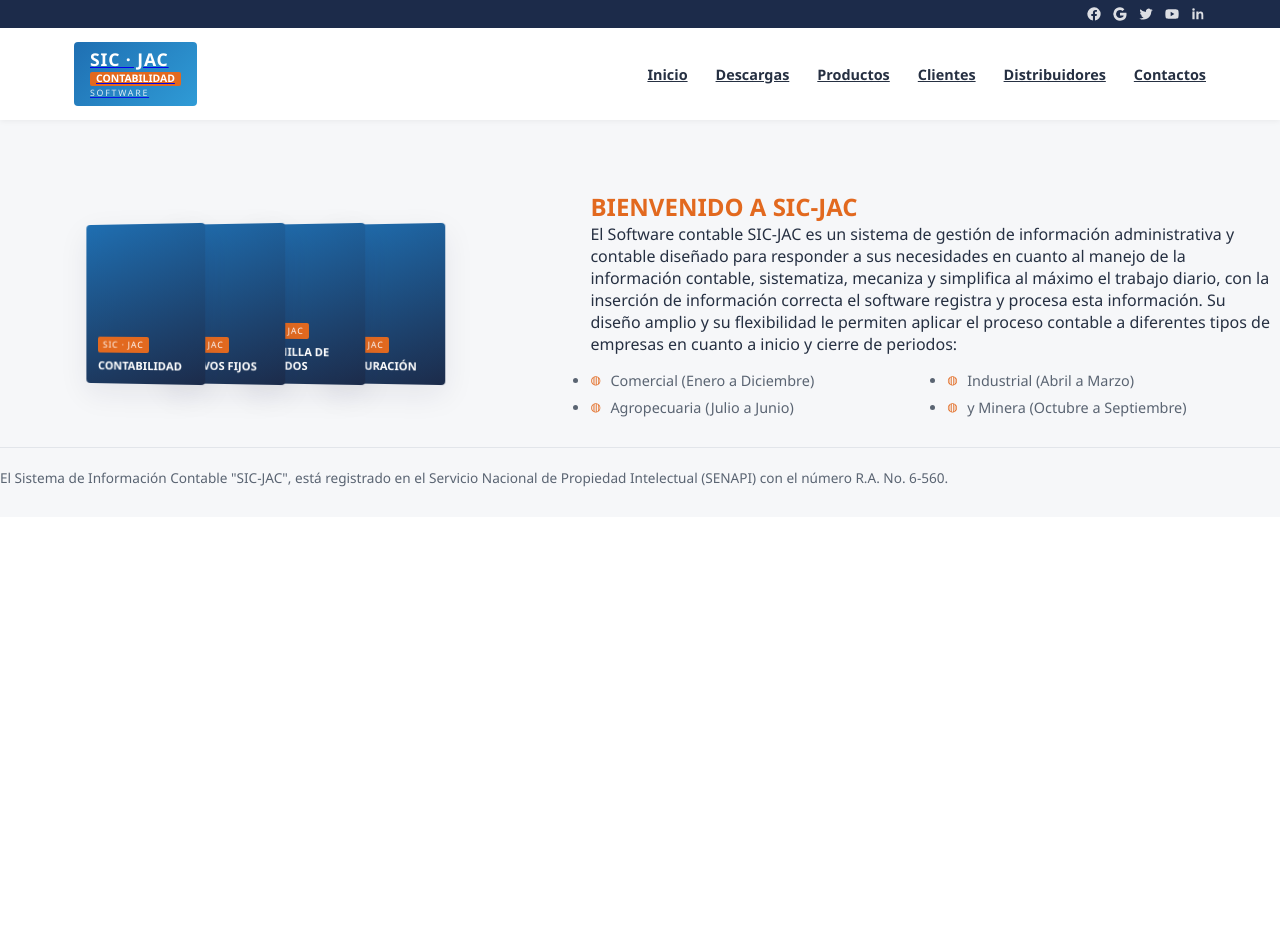
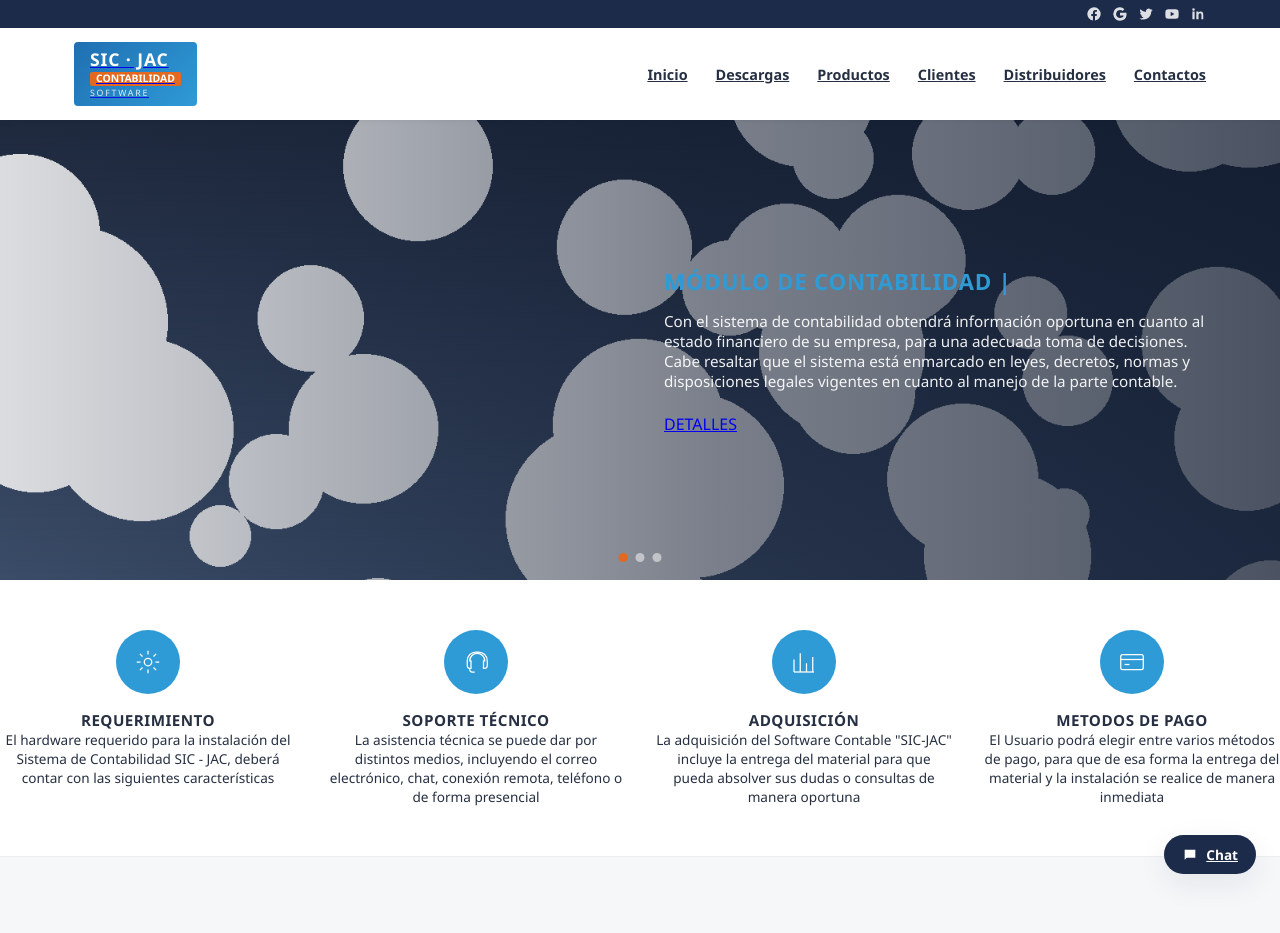
Before and after one commit to Roberto-Michael-Quintana-Rojas/examenFinalDise-o, a React (Vite) app in the folder examenFinal/: page / in a window 1280 px wide. Shown: the top 933 px of the page. Before the commit the page ends 800 px from the top, so only its background shows below. Built offline with nearby package versions, Linux system fonts and the light colour scheme.

Commit message:
creacion del componente hero y tambien de informacion de las cards

```diff
--- a/examenFinal/src/App.css
+++ b/examenFinal/src/App.css
@@ -246,3 +246,121 @@
   height: 2px;
   background: var(--texto-oscuro);
 }
+
+/* -------------------------------------------hero */
+
+.hero {
+  position: relative;
+  min-height: 460px;
+  background-size: cover;
+  background-position: center;
+  display: flex;
+  align-items: center;
+  overflow: hidden;
+}
+
+.hero-overlay {
+  position: absolute;
+  inset: 0;
+  background: linear-gradient(90deg, rgba(15, 25, 45, 0.15) 0%, rgba(15, 25, 45, 0.55) 55%, rgba(15, 25, 45, 0.75) 100%);
+}
+
+.hero-content {
+  position: relative;
+  z-index: 2;
+  max-width: 640px;
+  margin-left: auto;
+  padding: 40px 60px 40px 24px;
+  color: var(--blanco);
+}
+
+.hero-eyebrow {
+  color: var(--azul-claro);
+  font-size: 1.4rem;
+  font-weight: 800;
+  letter-spacing: 0.03em;
+  margin-bottom: 14px;
+}
+
+.hero-text {
+  color: rgba(255, 255, 255, 0.92);
+  font-size: 0.95rem;
+  margin-bottom: 22px;
+}
+
+.hero-dots {
+  position: absolute;
+  bottom: 18px;
+  left: 50%;
+  transform: translateX(-50%);
+  display: flex;
+  gap: 8px;
+  z-index: 3;
+}
+
+.hero-dot {
+  width: 9px;
+  height: 9px;
+  border-radius: 50%;
+  border: none;
+  background: rgba(255, 255, 255, 0.5);
+  cursor: pointer;
+  padding: 0;
+}
+
+.hero-dot.is-active {
+  background: var(--naranja);
+}
+
+/* -------------------------------------------infoCard */
+.info-cards {
+  position: relative;
+  background: var(--blanco);
+  padding: 50px 0;
+  border-bottom: 1px solid #eee;
+}
+
+.info-cards-grid {
+  display: grid;
+  grid-template-columns: repeat(4, 1fr);
+  gap: 32px;
+  text-align: center;
+}
+
+.info-card-icon {
+  width: 64px;
+  height: 64px;
+  margin: 0 auto 16px;
+  border-radius: 50%;
+  background: var(--azul-claro);
+  color: var(--blanco);
+  display: flex;
+  align-items: center;
+  justify-content: center;
+}
+
+.info-card h3 {
+  font-size: 0.95rem;
+  letter-spacing: 0.03em;
+  color: var(--texto-oscuro);
+}
+
+.info-card p {
+  font-size: 0.85rem;
+}
+
+.chat-bubble {
+  position: absolute;
+  right: 24px;
+  bottom: -18px;
+  background: var(--azul-oscuro);
+  color: var(--blanco);
+  padding: 10px 18px;
+  border-radius: 20px;
+  display: flex;
+  align-items: center;
+  gap: 8px;
+  font-size: 0.85rem;
+  font-weight: 600;
+  box-shadow: var(--sombra);
+}
--- a/examenFinal/src/App.tsx
+++ b/examenFinal/src/App.tsx
@@ -1,10 +1,14 @@
 import './App.css'
 import Bienvenido from './components/Bienvenido'
 import Header from './components/Header'
+import Hero from './components/Hero'
+import InfoCards from './components/InfoCards'
 function App() {
   return (
     <div className="app">
       <Header />
+      <Hero />
+      <InfoCards />
       <Bienvenido />
 
     </div>
--- /dev/null
+++ b/examenFinal/src/components/Hero.tsx
@@ -0,0 +1,41 @@
+import { useEffect, useState } from "react";
+import data from "../data/siteData.json";
+import heroImg from "../assets/hero.png";
+
+export default function Hero() {
+  const slides = data.carousel;
+  const [active, setActive] = useState(0);
+
+  useEffect(() => {
+    const t = setInterval(() => {
+      setActive((v) => (v + 1) % slides.length);
+    }, 6000);
+    return () => clearInterval(t);
+  }, [slides.length]);
+
+  const slide = slides[active];
+
+  return (
+    <section id="inicio" className="hero" style={{ backgroundImage: `url(${heroImg})` }}>
+      <div className="hero-overlay" />
+      <div className="hero-content">
+        <p className="hero-eyebrow">{slide.eyebrow} |</p>
+        <p className="hero-text">{slide.text}</p>
+        <a href="#productos" className="btn btn-primary">
+          {slide.cta}
+        </a>
+      </div>
+
+      <div className="hero-dots">
+        {slides.map((s, i) => (
+          <button
+            key={s.id}
+            className={`hero-dot ${i === active ? "is-active" : ""}`}
+            aria-label={`Ir a la diapositiva ${i + 1}`}
+            onClick={() => setActive(i)}
+          />
+        ))}
+      </div>
+    </section>
+  );
+}
--- /dev/null
+++ b/examenFinal/src/components/InfoCards.tsx
@@ -0,0 +1,51 @@
+import data from "../data/siteData.json";
+
+const Icons: Record<string, JSX.Element> = {
+  settings: (
+    <svg viewBox="0 0 48 48" width="30" height="30" fill="none" stroke="currentColor" strokeWidth="2">
+      <circle cx="24" cy="24" r="6" />
+      <path d="M24 6v6M24 36v6M6 24h6M36 24h6M11 11l4.2 4.2M32.8 32.8 37 37M37 11l-4.2 4.2M15.2 32.8 11 37" />
+    </svg>
+  ),
+  support: (
+    <svg viewBox="0 0 48 48" width="30" height="30" fill="none" stroke="currentColor" strokeWidth="2">
+      <path d="M24 8a14 14 0 0 0-14 14v8a4 4 0 0 0 4 4h2V22h-2a12 12 0 0 1 24 0h-2v12h2a4 4 0 0 0 4-4v-8a14 14 0 0 0-14-14Z" />
+      <path d="M14 34v2a4 4 0 0 0 4 4h4" />
+    </svg>
+  ),
+  chart: (
+    <svg viewBox="0 0 48 48" width="30" height="30" fill="none" stroke="currentColor" strokeWidth="2">
+      <path d="M8 40V20M18 40V10M28 40V26M38 40V16" />
+      <path d="M8 40h32" />
+    </svg>
+  ),
+  payment: (
+    <svg viewBox="0 0 48 48" width="30" height="30" fill="none" stroke="currentColor" strokeWidth="2">
+      <rect x="6" y="12" width="36" height="24" rx="3" />
+      <path d="M6 20h36" />
+      <path d="M12 28h8" />
+    </svg>
+  ),
+};
+
+export default function InfoCards() {
+  return (
+    <section className="info-cards">
+      <div className="container info-cards-grid">
+        {data.infoCards.map((card) => (
+          <div key={card.id} className="info-card">
+            <div className="info-card-icon">{Icons[card.icon]}</div>
+            <h3>{card.title}</h3>
+            <p>{card.text}</p>
+          </div>
+        ))}
+      </div>
+      <a href="#contactos" className="chat-bubble">
+        <svg viewBox="0 0 24 24" width="16" height="16" fill="currentColor">
+          <path d="M4 4h16v12H7l-3 3V4Z" />
+        </svg>
+        Chat
+      </a>
+    </section>
+  );
+}
```
